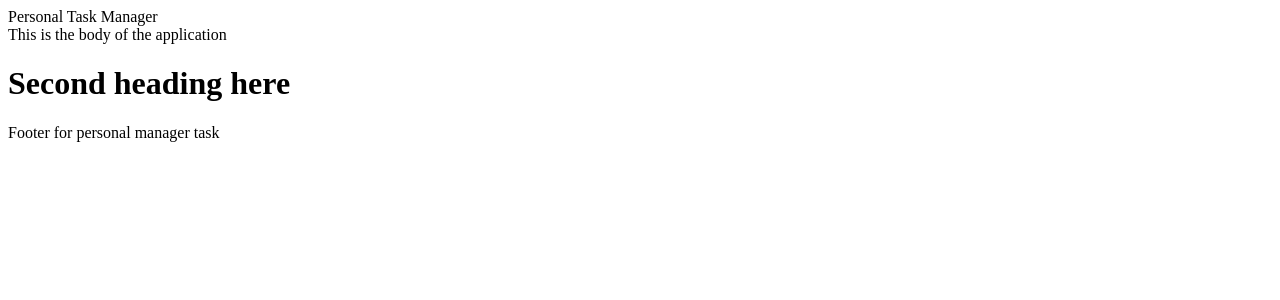
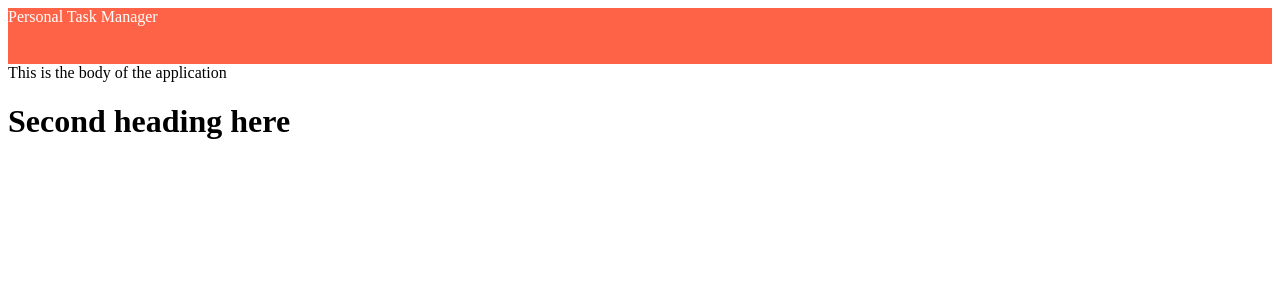
Before and after one commit to vy3191/personal_task_manager, a React app: page / in a window 1280 px wide. Shown: the top 300 px of the page. Built offline with nearby package versions, Linux system fonts and the light colour scheme.

Commit message:
Add _Header.scss file

```diff
--- a/src/components/Footer/Footer.js
+++ /dev/null
@@ -1,13 +0,0 @@
-import React, { Component } from 'react';
-
-class Footer extends Component {
-  render() {
-    return (
-      <div>
-        <footer>Footer for personal manager task</footer>
-      </div>
-    );
-  }
-}
-
-export default Footer;
--- a/src/components/Header/Header.js
+++ b/src/components/Header/Header.js
@@ -1,4 +1,5 @@
 import React, { Component } from 'react';
+import './_Header.scss';
 
 class Header extends Component {
   render() {
--- /dev/null
+++ b/src/components/Header/_Header.scss
@@ -0,0 +1,5 @@
+header {
+  height: 56px;
+  background: tomato;
+  color: white;
+}
--- a/src/components/index.js
+++ b/src/components/index.js
@@ -6,4 +6,4 @@
 // The above code same of the below code. Both does the same job
 
 export {default as Header} from './Header/Header';
-export {default as Footer} from './Footer/Footer';
+// export {default as Footer} from './Footer/Footer';
--- a/src/pages/Base/App.js
+++ b/src/pages/Base/App.js
@@ -1,5 +1,5 @@
 import React from 'react';
-import {Header, Footer } from 'components';
+import { Header } from 'components';
 // import Header from '../../components/Header/Header';
 // import Footer from '../../components/Footer/Footer';
 
@@ -11,7 +11,6 @@ class App extends React.Component {
         <Header />
         <div>This is the body of the application</div>
         <h1>Second heading here</h1>
-        <Footer />
       </div>
     )
   }
```
